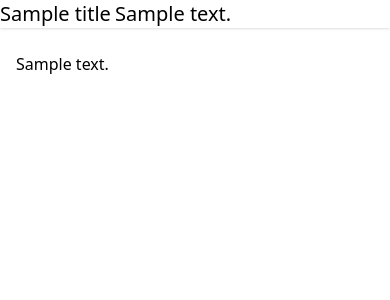
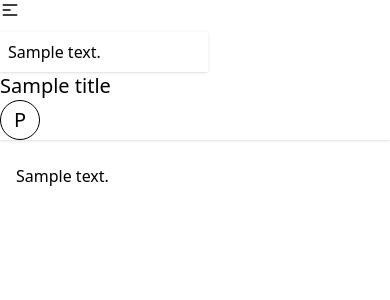
Before and after one commit to ehmoussi/composeui, a Django app: template src/composeui/django/mainview/templates/mainview/index.html in a window 390 px wide. Shown: the top 300 px of the page. Run offline with Django 5.2, Linux system fonts and the light colour scheme; the template is opened without the code that fills it: most values are stand-ins (such as "Sample title", 1, 10 or a date in 2020); parts of the project's set-up code (start-up, migrations or seed data) failed here and were passed over; some libraries are stand-ins or nearby versions.

Commit message:
Use responsive toolbar and add a profile button for future auth

```diff
--- a/src/composeui/django/mainview/templates/mainview/index.html
+++ b/src/composeui/django/mainview/templates/mainview/index.html
@@ -36,11 +36,40 @@
 <body>
     <div class="root">
         <div class="navbar bg-base-100 shadow-sm">
-            <div class="flex-1">
-                <a class="btn btn-ghost text-xl" href="/">{{ title }}</a>
-                {% for action in navigation_actions %}
-                <a class="btn btn-ghost text-xl" href="{{ action.data }}">{{ action.text }}</a>
-                {% endfor %}
+            <div class="navbar-start">
+                <div class="dropdown">
+                    <div tabindex="0" role="button" class="btn btn-ghost lg:hidden">
+                    <svg xmlns="http://www.w3.org/2000/svg" class="h-5 w-5" fill="none" viewBox="0 0 24 24" stroke="currentColor"> <path stroke-linecap="round" stroke-linejoin="round" stroke-width="2" d="M4 6h16M4 12h8m-8 6h16" /> </svg>
+                    </div>
+                    <ul tabindex="0" class="menu menu-sm dropdown-content bg-base-100 rounded-box z-1 mt-3 w-52 p-2 shadow">
+                        {% for action in navigation_actions %}
+                        <li><a href="/{{ action.data }}">{{ action.text }}</a></li>
+                        {% endfor %}
+                    </ul>
+                </div>
+                <a class="btn btn-ghost text-xl">{{ title }}</a>
+            </div>
+            <div class="navbar-center hidden lg:flex">
+                <ul class="menu menu-horizontal px-1 text-xl">
+                    {% for action in navigation_actions %}
+                    {% if action.is_checked %}
+                    <li><a href="/{{ action.data }}" class="bg-gray-100 ">{{ action.text }}</a></li>
+                    {% else %}
+                    <li><a href="/{{ action.data }}">{{ action.text }}</a></li>
+                    {% endif %}
+                    {% endfor %}
+                </ul>
+            </div>
+            <div class="navbar-end">
+                <div class="dropdown dropdown-end">
+                    <div tabindex="0" role="button" class="btn btn-ghost btn-circle">
+                        <div class="w-10 h-10 text-xl rounded-full flex items-center justify-center border border-black">P</div>
+                    </div>
+                    {% comment %} <ul tabindex="0" class="menu menu-sm dropdown-content bg-base-100 rounded-box z-1 mt-3 w-52 p-2 shadow">
+                        <li><a>Settings</a></li>
+                        <li><a>Logout</a></li>
+                    </ul> {% endcomment %}
+                </div>
             </div>
         </div>
         <main class="main-content">
--- a/src/composeui/django/mainview/views.py
+++ b/src/composeui/django/mainview/views.py
@@ -23,6 +23,8 @@ class MainViewEndpoint(View):
     main_view = get_main_view()
 
     def get(self, request: HttpRequest) -> HttpResponse:
+        for action in get_navigation_actions(self.main_view):
+            action.is_checked = False
         if self.current_action is not None:
             self.current_action.is_checked = True
         return HttpResponse(self.main_view.render(request))
--- a/src/examples/probamodelapp/probamodelapp/mainview.py
+++ b/src/examples/probamodelapp/probamodelapp/mainview.py
@@ -16,6 +16,7 @@ from django.template.loader import render_to_string
 @dataclass(eq=False)
 class ProbaModelNavigation(CheckableToolBar):
     definition: ActionView = field(init=False, default_factory=ActionView)
+    doe: ActionView = field(init=False, default_factory=ActionView)
 
     def get_actions(self) -> List[ActionView]:
         actions = []
@@ -63,4 +64,6 @@ def initialize_mainview(main_view: ProbaModelMainView, model: Model) -> None:
     main_view.title = "ProbaModel"
     main_view.toolbar.navigation.definition.text = "Definition"
     main_view.toolbar.navigation.definition.data = "definition"
+    main_view.toolbar.navigation.doe.text = "Design Of Experiment"
+    main_view.toolbar.navigation.doe.data = "doe"
     main_view.variables.items = VariablesItems(model)
```
